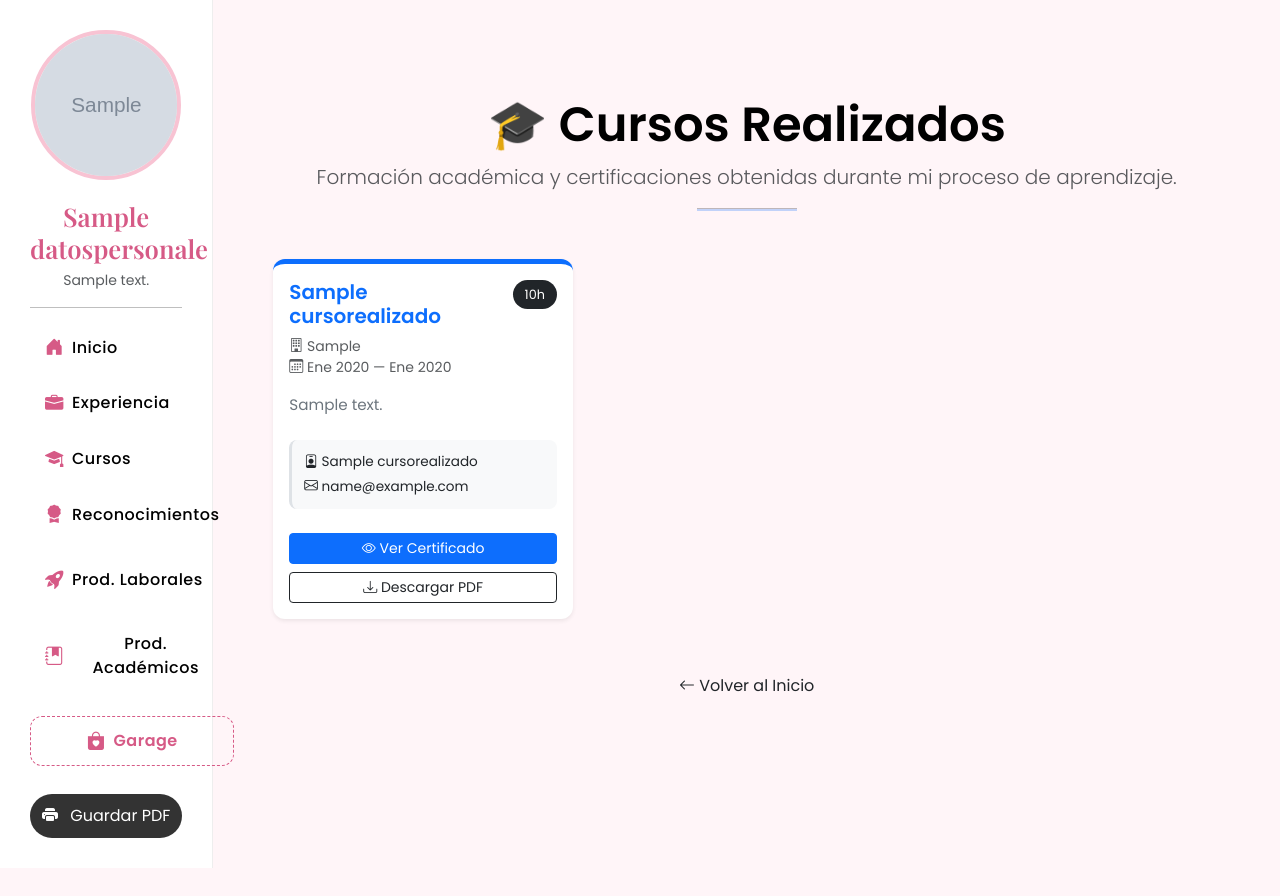
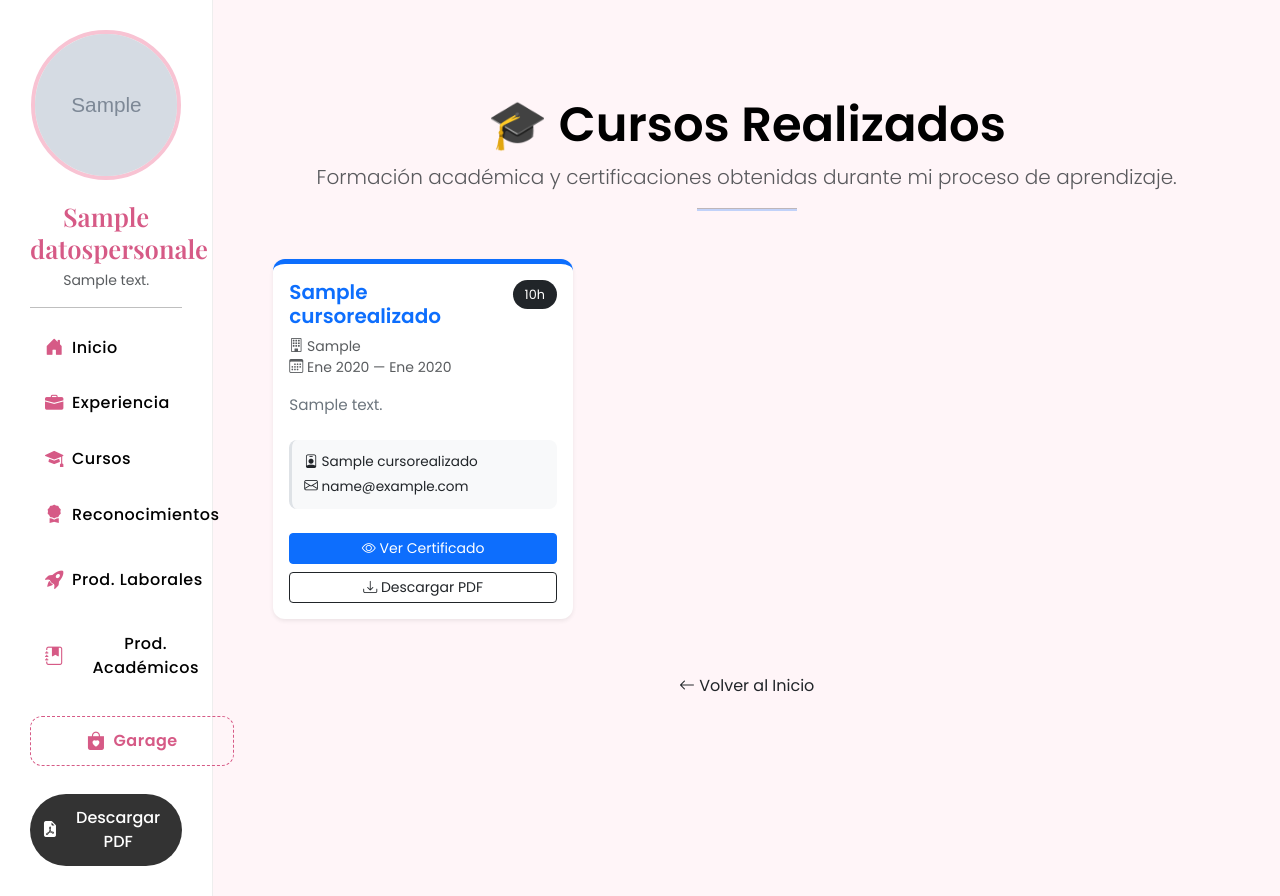
Before and after one commit to dmolina994/DAYANA-MOLINA-CV, a Django app: page /cursos/ in a window 1280 px wide. Before the commit the page ends 868 px from the top, so only its background shows below. Run offline with Django 5.2, Linux system fonts and the light colour scheme; tables that the repository leaves empty hold one stand-in row (values such as "Sample post"); grey boxes marked "Sample" are stand-in pictures.

Commit message:
actualizacion

```diff
--- a/Perfil/templates/base.html
+++ b/Perfil/templates/base.html
@@ -8,7 +8,6 @@
     <link href="https://cdn.jsdelivr.net/npm/bootstrap@5.3.8/dist/css/bootstrap.min.css" rel="stylesheet">
     <link href="https://fonts.googleapis.com/css2?family=Playfair+Display:wght@600;700&family=Poppins:wght@300;400;500;600&display=swap" rel="stylesheet">
 
-    <!-- Bootstrap Icons -->
     <link rel="stylesheet" href="https://cdn.jsdelivr.net/npm/bootstrap-icons@1.11.3/font/bootstrap-icons.css">
 
     <style>
@@ -53,7 +52,6 @@
             object-fit: cover;
         }
 
-        /* ===== NOMBRE PERFIL (SOLO POSICIÓN Y ESTILO) ===== */
         .nombre-perfil {
             font-family: 'Playfair Display', serif;
             color: var(--rosa-fuerte);
@@ -64,7 +62,7 @@
             word-break: keep-all;
         }
 
-        /* ===== MENÚ ===== */
+        /* MENÚ */
         .nav-pills .nav-link {
             font-family: 'Poppins', sans-serif;
             font-weight: 500;
@@ -102,28 +100,30 @@
             font-weight: 600;
         }
 
-        .nav-link.garage-link:hover {
-            background-color: var(--celeste-pastel);
-            color: var(--celeste-fuerte);
-            border-color: var(--celeste-fuerte);
-        }
-
-        /* Botón PDF */
-        .btn-pdf {
+        /* Botón Descargar PDF (Modificado) */
+        .btn-descargar-pdf {
+            display: flex;
+            align-items: center;
+            justify-content: center;
             width: 100%;
             margin-top: 20px;
             background-color: #333;
-            color: white;
+            color: white !important;
             border: none;
             border-radius: 50px;
-            padding: 10px;
+            padding: 12px;
+            text-decoration: none;
+            font-weight: 500;
+            transition: all 0.3s ease;
+        }
+
+        .btn-descargar-pdf:hover {
+            background-color: var(--rosa-fuerte);
+            transform: translateY(-2px);
+            box-shadow: 0 4px 12px rgba(214, 90, 134, 0.3);
         }
 
         /* Botón Admin */
-        .main-content {
-            position: relative;
-        }
-
         .btn-admin {
             position: absolute;
             top: 30px;
@@ -141,25 +141,8 @@
             z-index: 1000;
         }
 
-        .btn-admin:hover {
-            background-color: var(--celeste-fuerte);
-            transform: translateY(-2px);
-        }
-
         @media print {
-            .no-print, .btn-pdf, .btn-admin {
-                display: none !important;
-            }
-            .sidebar-container {
-                border: none;
-                min-height: auto;
-                width: 30% !important;
-                float: left;
-            }
-            .main-content {
-                width: 70% !important;
-                float: left;
-            }
+            .no-print { display: none !important; }
         }
     </style>
 </head>
@@ -177,7 +160,6 @@
                 {% endif %}
             </div>
 
-            <!-- NOMBRE DINÁMICO (SIN HARDCODE) -->
             <h4 class="nombre-perfil">
                 {{ perfil.nombres|linebreaksbr }}
             </h4>
@@ -209,12 +191,12 @@
                 </a>
             </div>
 
-            <button onclick="window.print()" class="btn-pdf no-print">
-                <i class="bi bi-printer-fill me-2"></i> Guardar PDF
-            </button>
+            <a href="{% url 'generar_cv_pdf' %}" class="btn-descargar-pdf no-print">
+                <i class="bi bi-file-earmark-pdf-fill me-2"></i> Descargar PDF
+            </a>
         </div>
 
-        <div class="col-md-9 col-lg-10 p-5 main-content">
+        <div class="col-md-9 col-lg-10 p-5 main-content" style="position: relative;">
             {% if user.is_authenticated %}
                 <a href="/admin" class="btn-admin no-print">
                     <i class="bi bi-gear-fill me-1"></i> Admin
```
